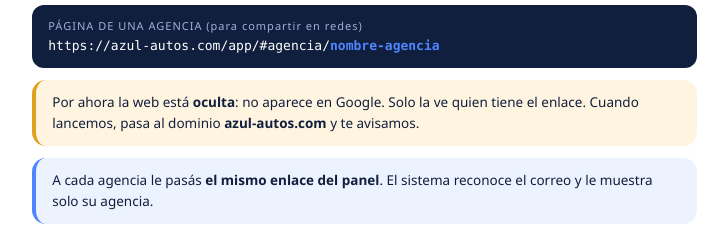
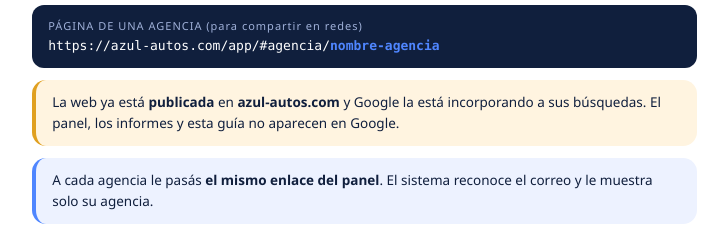
Before and after one commit to tuimagenstudios/azul-autos, a plain HTML site: page guia/guia.html in a window 1280 px wide. Shown: the part 2593-2819 px from the top of the page, without its empty margins (32-760 px from the left). Drawn offline with Linux system fonts and the light colour scheme.

Commit message:
Guia con dominio nuevo
Co-Authored-By: Claude Opus 5.5 <noreply@anthropic.com>

```diff
--- a/guia/guia.html
+++ b/guia/guia.html
@@ -92,7 +92,7 @@ tr:nth-child(even) td{background:#f6f8fc}
 <div class="link"><small>PANEL (administradores y agencias)</small>https://azul-autos.com/app/panel.html</div>
 <div class="link"><small>WEB PÚBLICA (lo que ve la gente)</small>https://azul-autos.com/app/</div>
 <div class="link"><small>PÁGINA DE UNA AGENCIA (para compartir en redes)</small>https://azul-autos.com/app/#agencia/<b style="color:#4f86ff">nombre-agencia</b></div>
-<div class="box warn">Por ahora la web está <b>oculta</b>: no aparece en Google. Solo la ve quien tiene el enlace. Cuando lancemos, pasa al dominio <b>azul-autos.com</b> y te avisamos.</div>
+<div class="box warn">La web ya está <b>publicada</b> en <b>azul-autos.com</b> y Google la está incorporando a sus búsquedas. El panel, los informes y esta guía no aparecen en Google.</div>
 <div class="box tip">A cada agencia le pasás <b>el mismo enlace del panel</b>. El sistema reconoce el correo y le muestra solo su agencia.</div>
 
 <h2 style="margin-top:22px"><span class="num">2</span>Entrar al panel por primera vez</h2>
```
Also changed, not shown: 1 other file.
